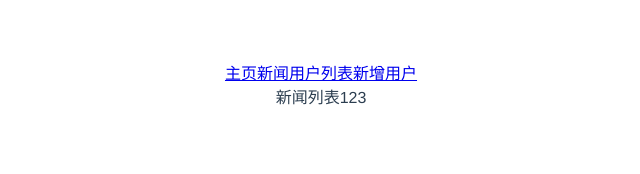
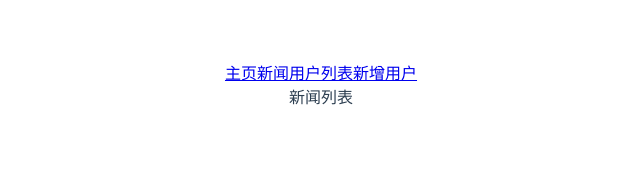
Before and after one commit to yuwenBoy/webdemo, a Vue app: page /news in a window 1280 px wide. Shown: the top 174 px of the page, without its empty margins (319-959 px from the left). Built offline with nearby package versions, Linux system fonts and the light colour scheme.

Commit message:
修改了news页面

```diff
--- a/src/views/news.vue
+++ b/src/views/news.vue
@@ -1,3 +1,3 @@
 <template>
-    <div>新闻列表123</div>
+    <div>新闻列表</div>
 </template>
```
